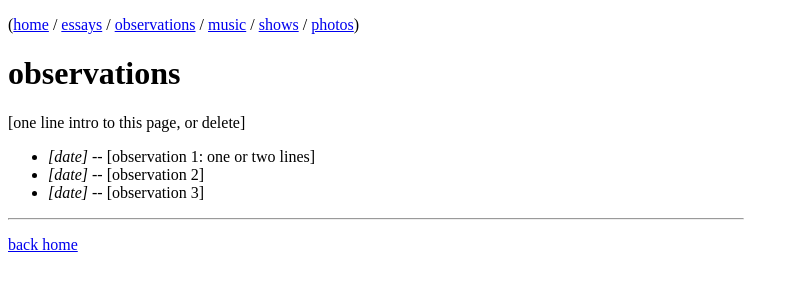
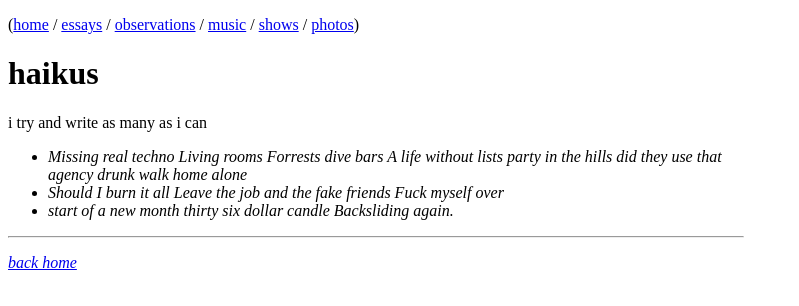
Before and after one commit to lifeonline1LA/colinyachts, a plain HTML site: page haikus.html in a window 1280 px wide. Shown: the whole page, without its empty margins (0-799 px from the left). Drawn offline with Linux system fonts and the light colour scheme.

Commit message:
Update and rename observations.html to haikus.html

```diff
--- a/observations.html
+++ b/haikus.html
@@ -8,12 +8,24 @@
 </head>
 <body>
 <p>(<a href="index.html">home</a> / <a href="essays.html">essays</a> / <a href="observations.html">observations</a> / <a href="music.html">music</a> / <a href="shows.html">shows</a> / <a href="photos.html">photos</a>)</p>
-<h1>observations</h1>
-<p>[one line intro to this page, or delete]</p>
+<h1>haikus</h1>
+<p>i try and write as many as i can</p>
 <ul>
-<li><i>[date]</i> -- [observation 1: one or two lines]</li>
-<li><i>[date]</i> -- [observation 2]</li>
-<li><i>[date]</i> -- [observation 3]</li>
+<li><i>Missing real techno
+Living rooms Forrests dive bars
+A life without lists
+
+party in the hills
+did they use that agency
+drunk walk home alone </li>
+<li><i>Should I burn it all
+Leave the job and the fake friends
+Fuck myself over
+</li>
+<li><i>start of a new month
+thirty six dollar candle
+Backsliding again.
+</li>
 </ul>
 <hr>
 <p><a href="index.html">back home</a></p>
```
